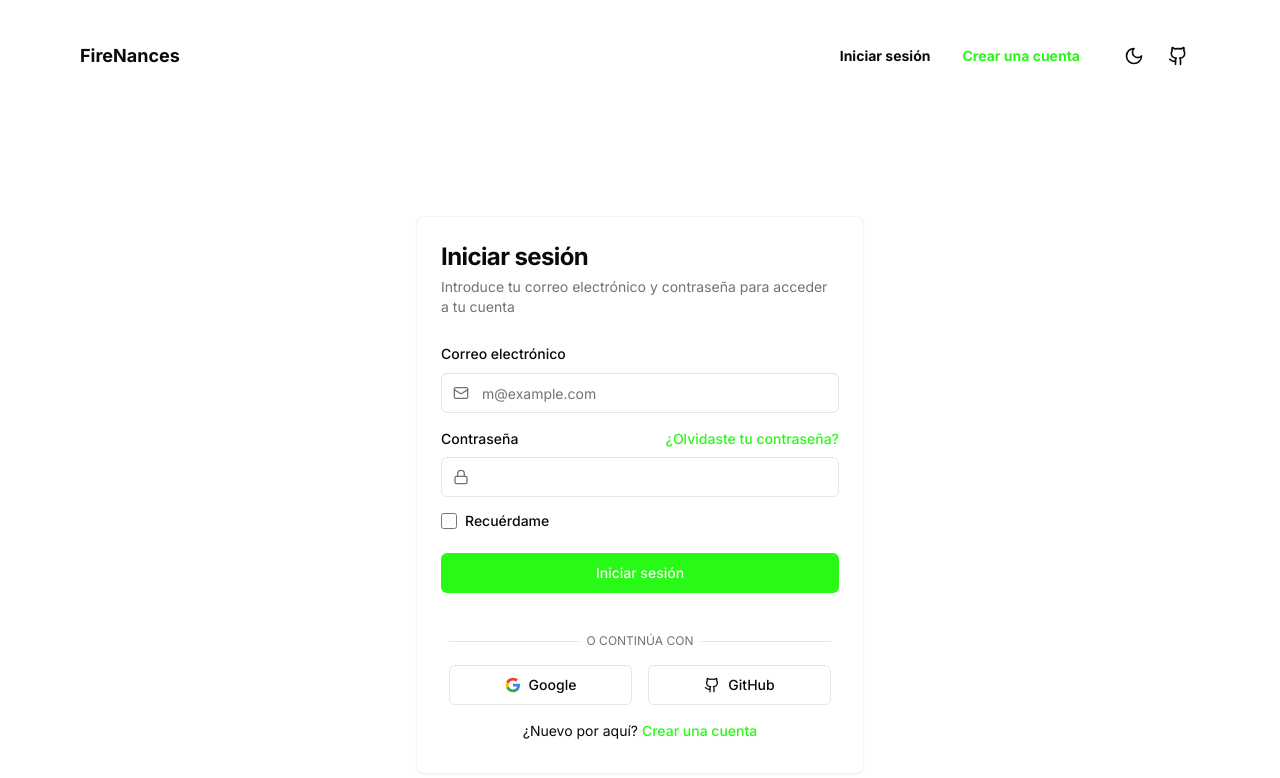
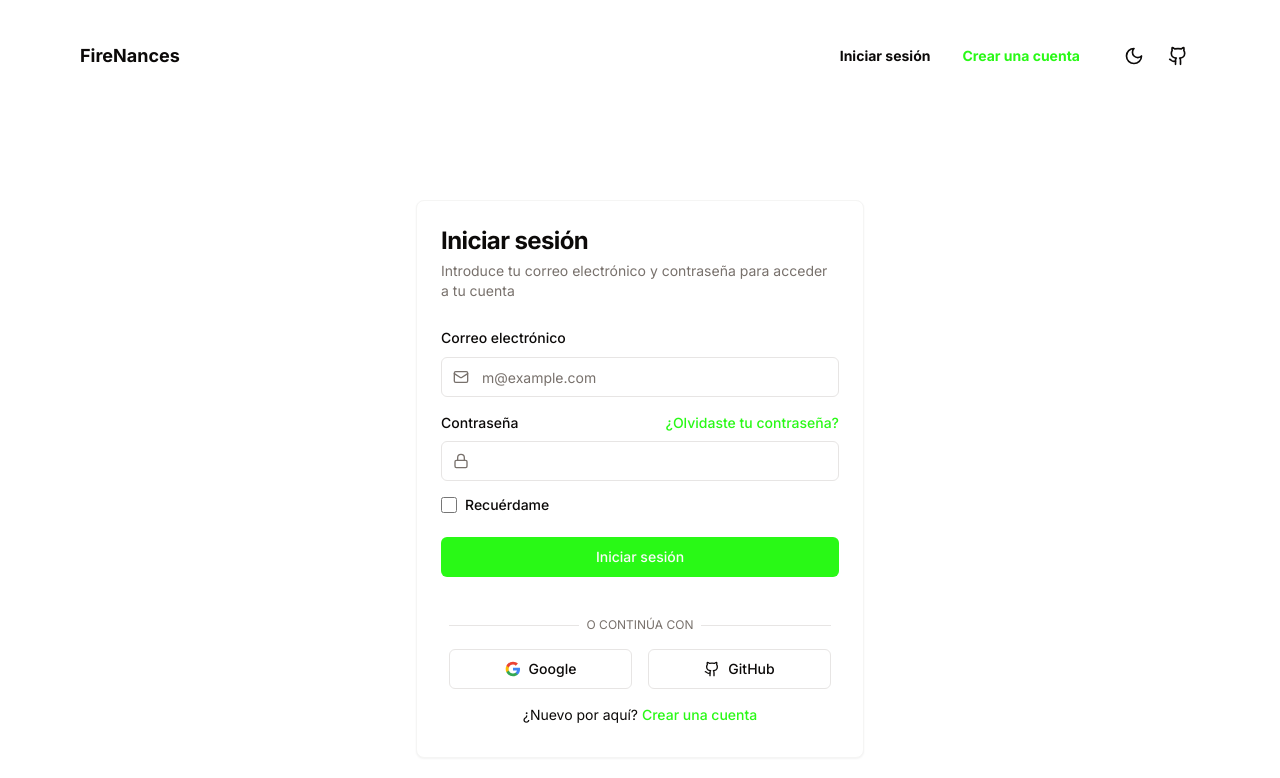
Before and after one commit to Michillas/WebFinanzas, a Next.js app in the folder webfinanzas-frontend/: page /login in a window 1280 px wide. Shown: the top 778 px of the page. Built offline with nearby package versions, Linux system fonts and the light colour scheme.

Commit message:
feat: minor change in style

```diff
--- a/webfinanzas-frontend/app/(auth)/login/page.tsx
+++ b/webfinanzas-frontend/app/(auth)/login/page.tsx
@@ -6,7 +6,7 @@ import { Mail, Lock, Github } from "lucide-react"
 
 export default function LoginPage() {
     return (
-        <div className="flex mt-32 items-center justify-center p-4">
+        <div className="flex mt-28 items-center justify-center p-4">
             <Card className="w-full max-w-md">
                 <CardHeader className="space-y-1">
                     <CardTitle className="text-2xl font-bold">Iniciar sesión</CardTitle>
```
